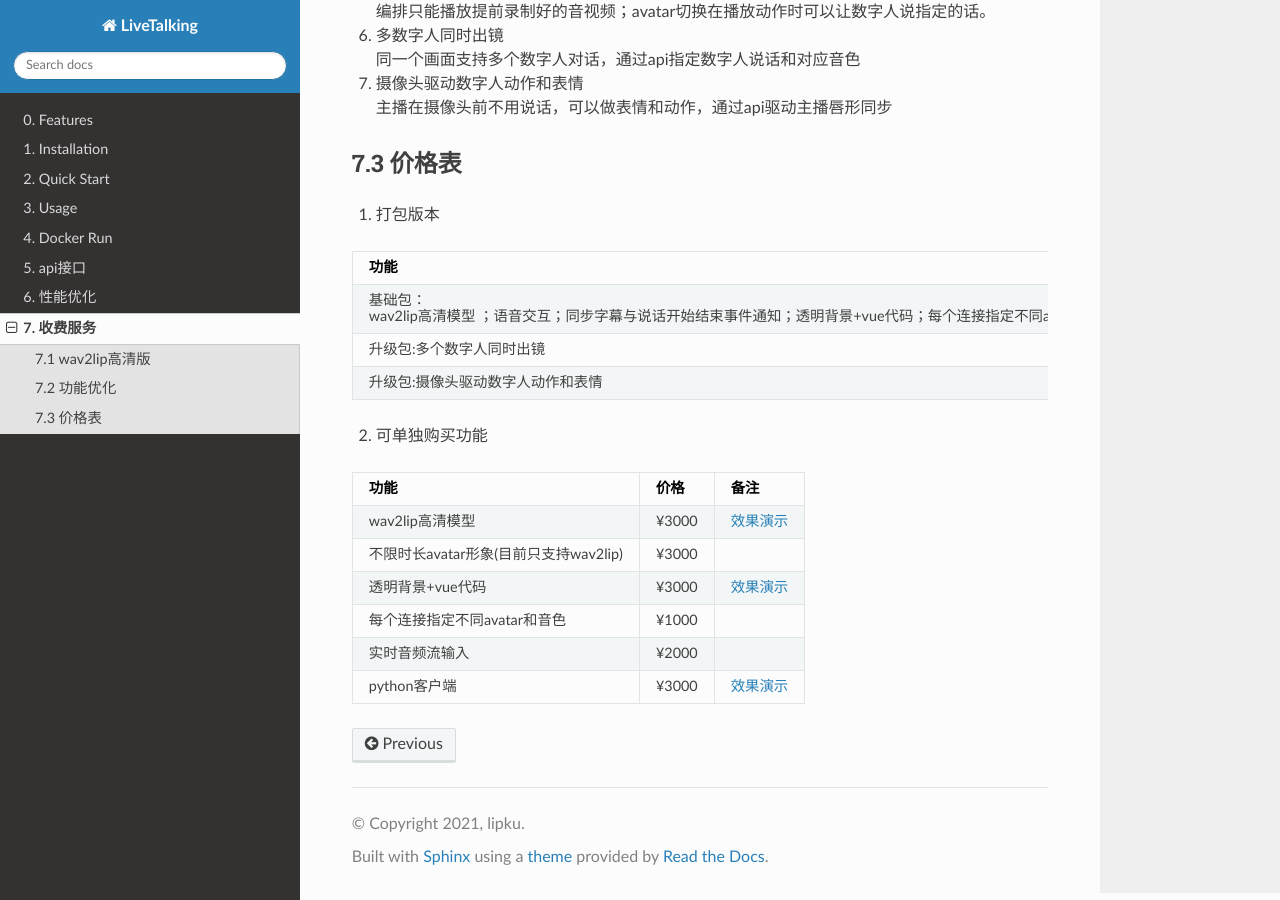
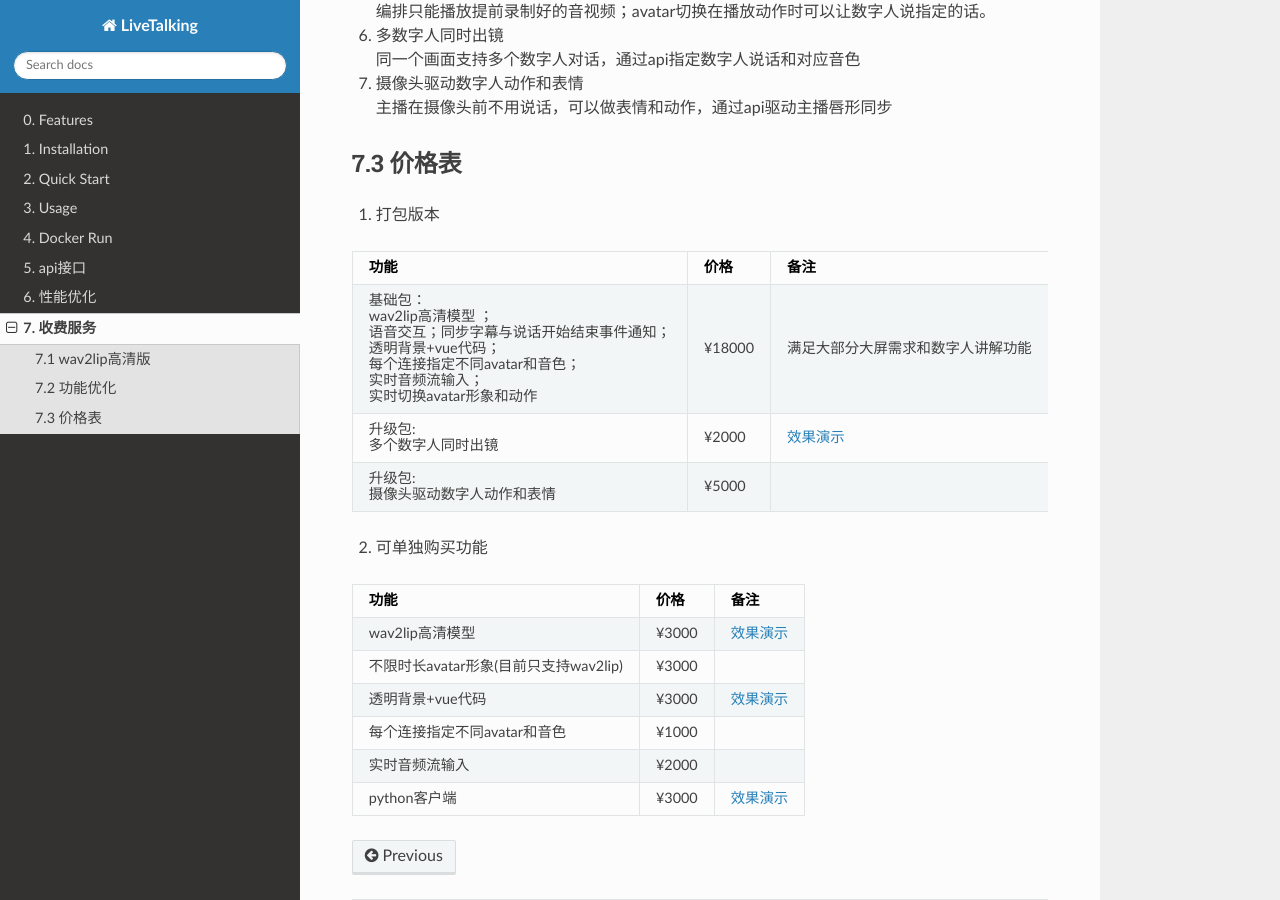
Before and after one commit to lipku/livetalking-doc, a Sphinx documentation site: the page built from docs/source/service.md, in a window 1280 px wide and 900 px high, scrolled down 982 px. Built offline with Sphinx 7.4.7 and the Read the Docs theme 3.1.0, drawn with Linux system fonts in a browser that asks for light colours.

Commit message:
update doc

```diff
--- a/docs/source/service.md
+++ b/docs/source/service.md
@@ -39,9 +39,9 @@ btw：高清模型使嘴型准确、牙齿清晰，不是使视频高清。视
 
 功能			|价格		|备注
 :----				|:---		|:------
-基础包：<br>wav2lip高清模型 ；语音交互；同步字幕与说话开始结束事件通知；透明背景+vue代码；每个连接指定不同avatar和音色；实时音频流输入；实时切换avatar形象和动作			|¥18000		|	满足大部分大屏需求和数字人讲解功能
-升级包:多个数字人同时出镜			|¥2000		|	[效果演示](https://www.bilibili.com/video/BV1FAPVzYEfC)
-升级包:摄像头驱动数字人动作和表情			|¥5000		|
+基础包：<br>wav2lip高清模型 ；<br>语音交互；同步字幕与说话开始结束事件通知；<br>透明背景+vue代码；<br>每个连接指定不同avatar和音色；<br>实时音频流输入；<br>实时切换avatar形象和动作			|¥18000		|	满足大部分大屏需求和数字人讲解功能
+升级包:<br>多个数字人同时出镜			|¥2000		|	[效果演示](https://www.bilibili.com/video/BV1FAPVzYEfC)
+升级包:<br>摄像头驱动数字人动作和表情			|¥5000		|
 
 2. 可单独购买功能
 
```
